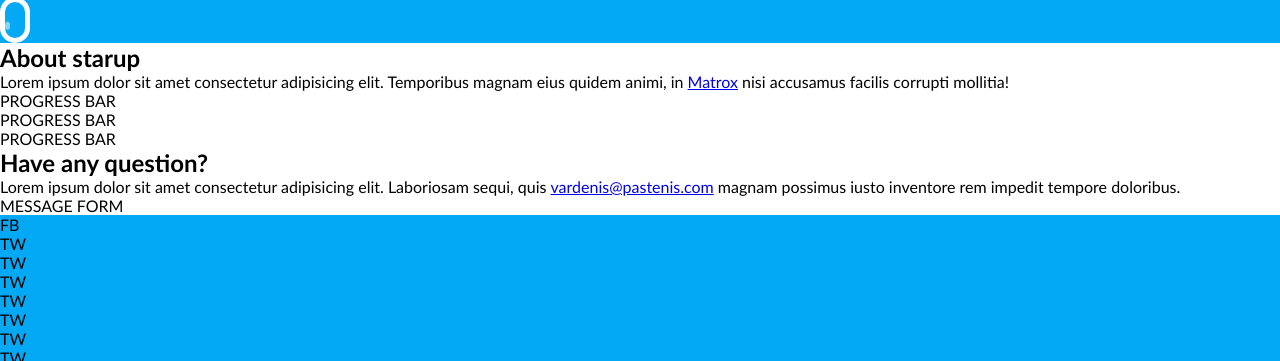
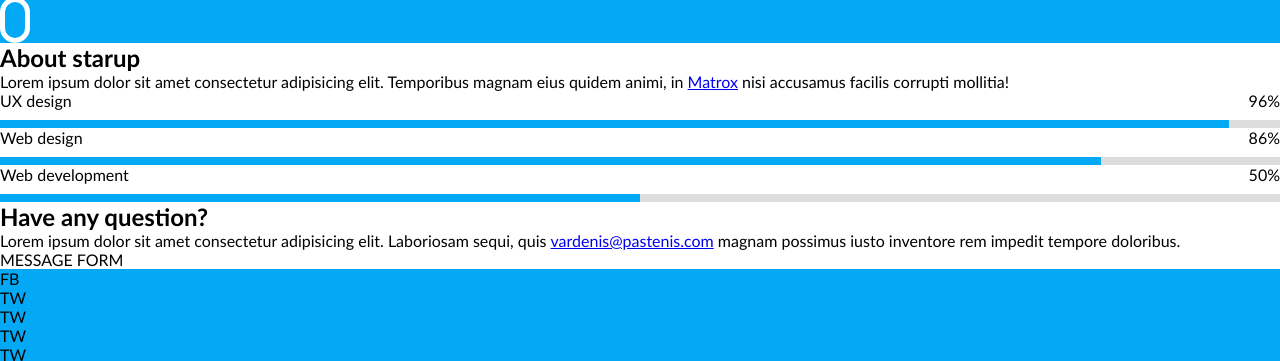
Before and after one commit to MariusBudreika/8-coming-soon, a website with bundled scripts: page index.html in a window 1280 px wide. Shown: the part 208-569 px from the top of the page. Built offline with nearby package versions, Linux system fonts and the light colour scheme.

Commit message:
progress bar animation

```diff
--- /dev/null
+++ b/css/progressBar.css
@@ -0,0 +1,38 @@
+.progress-bar {
+    display: flex;
+    flex-direction: column;
+    width: 100%;
+    gap: 10px;
+  }
+  .progress-bar > .top {
+    display: flex;
+    width: 100%;
+    justify-content: space-between;
+  }
+  .progress-bar > .bottom {
+    display: inline-block;
+    width: 100%;
+    height: 8px;
+    background-color: #ddd;
+  }
+  .progress-bar > .bottom > .progress {
+    display: inline-block;
+    width: 50%;
+    height: 100%;
+  }
+  .progress-bar .progress > .bar {
+    display: inline-block;
+    width: 0;
+    height: 100%;
+    background-color: var(--color-main);
+    animation: loading 2s cubic-bezier(0, 1.74, 0.82, -0.34) forwards;
+  }
+
+  @keyframes loading {
+    0% {
+      width: 0;
+    }
+    100% {
+      width: 100%;
+    }
+  }
--- a/index.html
+++ b/index.html
@@ -11,6 +11,7 @@
     <link rel="stylesheet" href="./css/layout.css">
     <link rel="stylesheet" href="./css/clock.css">
     <link rel="stylesheet" href="./css/mouse.css">
+    <link rel="stylesheet" href="./css/progressBar.css">
     <link rel="stylesheet" href="./css/custom.css">
 </head>
 
@@ -32,9 +33,8 @@
             <div class="left-column">
                 <h2 class="section-title">About starup</h2>
                 <p class="description">Lorem ipsum dolor sit amet consectetur adipisicing elit. Temporibus magnam eius quidem animi, in <a href="#">Matrox</a> nisi accusamus facilis corrupti mollitia!</p>
-                <div class="progress-bar">PROGRESS BAR</div>
-                <div class="progress-bar">PROGRESS BAR</div>
-                <div class="progress-bar">PROGRESS BAR</div>
+
+
             </div>
             <div class="right-column">
                 <h2 class="section-title">Have any question?</h2>
--- /dev/null
+++ b/js/components/progressBar.js
@@ -0,0 +1,38 @@
+/*
+1. sugeneruoti HTML
+2. stebeti kada ivyksta scroll'as
+    - gal jau patomas kazkuris is progress-bar?
+        - jei taip: tai animuojam jo loading'a
+            - bet jei jau buvo suanimuotas, tai daugiau to paties nebekartojame
+        - jei ne: tai nieko... laukiam :)
+*/
+
+function progressBar(selector, data) {
+    // 1. generuojame HTML
+    const DOM = document.querySelector(selector);
+    let HTML = '';
+
+    for (let i = 0; i < data.length; i++) {
+        const bar = data[i];
+        HTML += `<div class="progress-bar">
+                    <div class="top">
+                        <div class="label">${bar.label}</div>
+                        <div class="value">${bar.value}%</div>
+                    </div>
+                    <div class="bottom">
+                        <div class="progress" style="width: ${bar.value}%;">
+                            <div class="bar"></div>
+                        </div>
+                    </div>
+                </div>`;
+    }
+
+    DOM.innerHTML += HTML;
+
+    // 2. stebime scroll'a
+    addEventListener('scroll', () => {
+        console.log(scrollY);
+    })
+}
+
+export { progressBar }
--- /dev/null
+++ b/js/data/progressbarData.js
@@ -0,0 +1,16 @@
+const progressBarData = [
+    {
+        label: 'UX design',
+        value: 96
+    },
+    {
+        label: 'Web design',
+        value: 86
+    },
+    {
+        label: 'Web development',
+        value: 50
+    }
+];
+
+export { progressBarData }
--- a/js/main.js
+++ b/js/main.js
@@ -1,3 +1,7 @@
 import { clock } from './components/clock.js';
+import { progressBar } from './components/progressBar.js';
+import { progressBarData } from './data/progressbarData.js';
+
 
 clock('#clock_birthday', '03-15')
+progressBar('.left-column', progressBarData);
```
